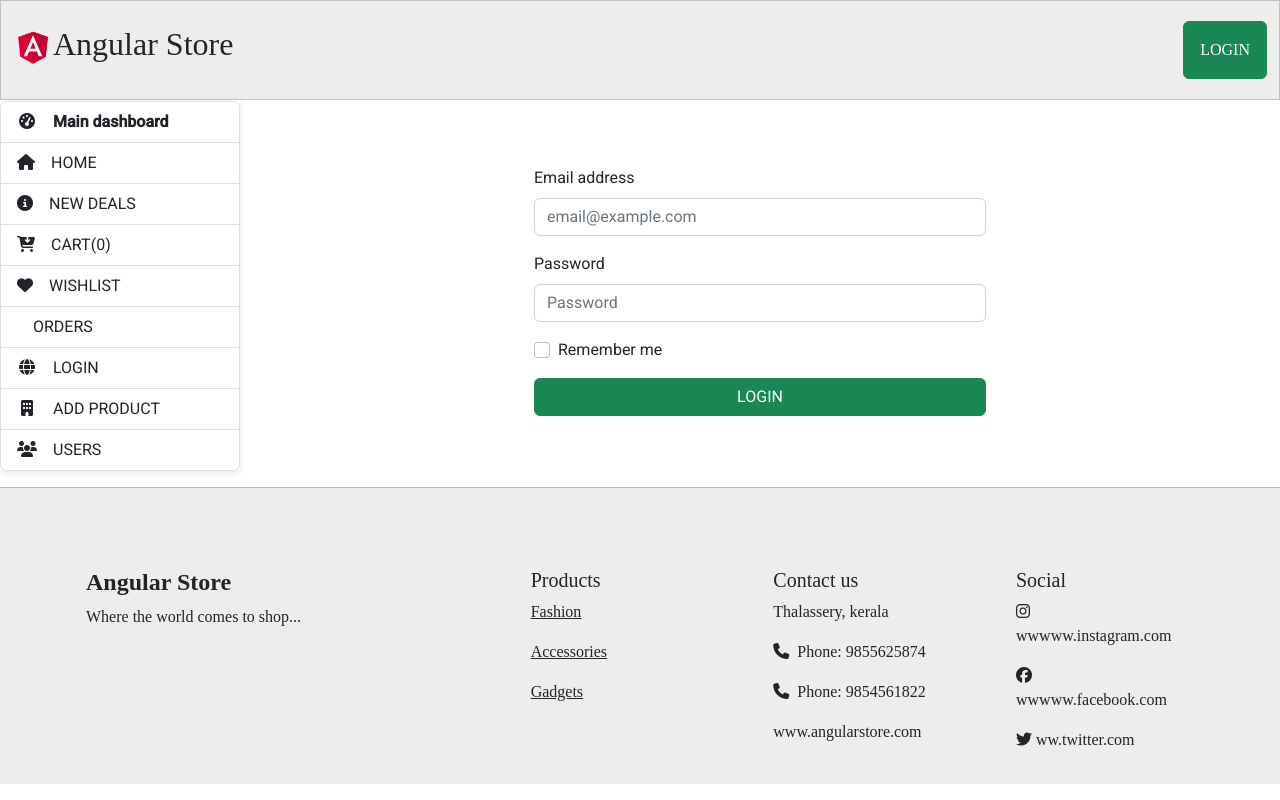
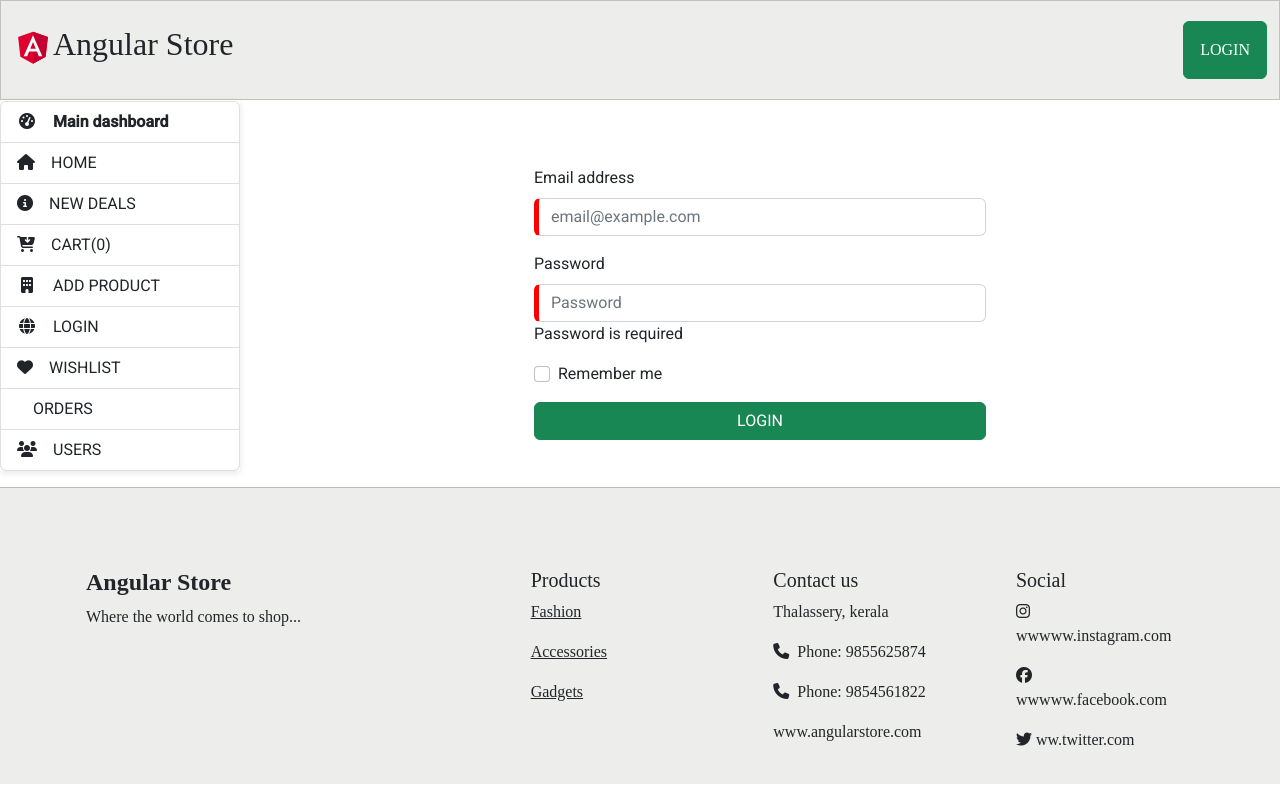
Before and after one commit to Dipin-K16/Angular-Store, an Angular app: page /login in a window 1280 px wide. Built offline with nearby package versions, Linux system fonts and the light colour scheme.

Commit message:
login validation

```diff
--- a/src/app/components/left-side-bar/left-side-bar.component.html
+++ b/src/app/components/left-side-bar/left-side-bar.component.html
@@ -20,18 +20,19 @@
           >{{ cartSize }}</span
         >)</a
       >
+      <a routerLink="add-product" class="list-group-item py-2"
+        ><i class="fas fa-building fa-fw me-3"></i><span>ADD PRODUCT</span></a
+      >
+      <a routerLink="login" class="list-group-item py-2"
+        ><i class="fas fa-globe fa-fw me-3"></i><span>LOGIN</span></a
+      >
       <a class="list-group-item py-2">
         <i class="fa fa-heart me-3"></i><span>WISHLIST</span>
       </a>
       <a class="list-group-item py-2"
         ><i class="fa fa-send me-3"></i><span>ORDERS</span></a
       >
-      <a routerLink="login" class="list-group-item py-2"
-        ><i class="fas fa-globe fa-fw me-3"></i><span>LOGIN</span></a
-      >
-      <a routerLink="add-product" class="list-group-item py-2"
-        ><i class="fas fa-building fa-fw me-3"></i><span>ADD PRODUCT</span></a
-      >
+
       <a class="list-group-item py-2"
         ><i class="fas fa-users fa-fw me-3"></i><span>USERS</span></a
       >
--- a/src/app/components/login/login.component.css
+++ b/src/app/components/login/login.component.css
@@ -2,11 +2,17 @@
     width: 500px;
 
 }
-
-
 
 .login-form{
     display: flex;
     justify-content: center;
     margin-top: 50px;
 }
+
+input.ng-invalid{
+    border-left: 5px solid red;
+}
+
+input.ng-valid{
+    border-left: 5px solid green;
+}
--- a/src/app/components/login/login.component.html
+++ b/src/app/components/login/login.component.html
@@ -1,17 +1,18 @@
 <div class="login-form">
   <div class="login">
-    <form class="px-4 py-3 ">
+    <form class="px-4 py-3 " [formGroup]="loginForm">
       <div class="mb-3">
         <label for="exampleDropdownFormEmail1" class="form-label"
           >Email address</label
         >
         <input
-          type="email"
+          type="text"
           class="form-control"
           id="exampleDropdownFormEmail1"
-          [formControl]="userName"
+          formControlName="userName"
           placeholder="email@example.com"
         />
+        <span *ngIf="userName?.invalid && userName?.touched" >Username is required</span>
       </div>
       <div class="mb-3">
         <label for="exampleDropdownFormPassword1" class="form-label"
@@ -21,9 +22,10 @@
           type="password"
           class="form-control"
           id="exampleDropdownFormPassword1"
-          [formControl]="password"
+          formControlName="password"
           placeholder="Password"
         />
+        <span *ngIf="password?.invalid" >Password is required</span>
       </div>
       <div class="mb-3">
         <div class="form-check">
--- a/src/app/components/login/login.component.ts
+++ b/src/app/components/login/login.component.ts
@@ -1,5 +1,5 @@
 import { Component } from '@angular/core';
-import { FormControl } from '@angular/forms';
+import { FormControl, FormGroup, Validators } from '@angular/forms';
 import { LoginService } from 'src/app/services/login/login.service';
 
 @Component({
@@ -15,14 +15,21 @@ export class LoginComponent {
   // password: string='';
   userToken: any = null;
 
-  userName = new FormControl()
-  password = new FormControl()
+  loginForm= new FormGroup({
+    userName:new FormControl('',Validators.required),
+    password:new FormControl('',Validators.required)
+  })
+
+  get userName(){return this.loginForm.get('userName')}
+  get password(){return this.loginForm.get('password')}
 
 
 
   onLogin() {
-    const username = this.userName.value;
-    const password = this.password.value;
+
+    const formData = this.loginForm.value
+    const username = formData.userName
+    const password = formData.password
     this.loginService.userLogin(username, password).subscribe((response: any) => {
       this.userToken = response.token;
       localStorage.setItem('userToken', this.userToken)
@@ -30,7 +37,7 @@ export class LoginComponent {
       alert('Login success')
     },
       (error) => {
-        alert('Login failed');
+        // alert('Login failed');
         console.log(error);
       }
     )
--- a/src/app/components/product-listing/product-detail/product-detail.component.css
+++ b/src/app/components/product-listing/product-detail/product-detail.component.css
@@ -10,12 +10,9 @@ img {
 
 .prod-detail{
     margin-top: 30px;
+    padding: 25px;
+    /* border: 2px solid black; */
 }
-
-.tab-content {
-    overflow: hidden;
-}
-
 
 .card {
     margin-top: 50px;
@@ -80,14 +77,12 @@ img {
     text-transform: UPPERCASE;
     font-weight: bold;
     color: #fff;
-    -webkit-transition: background .3s ease;
-    transition: background .3s ease;
 }
 
 .add-to-cart:hover,
-.like:hover {
+.like,:hover {
     /* background: #b36800; */
-    color: #fff;
+    color: #ffffff;
 }
 
 
--- a/src/app/components/product-listing/product-detail/product-detail.component.html
+++ b/src/app/components/product-listing/product-detail/product-detail.component.html
@@ -31,7 +31,7 @@
             Add to Cart
           </button>
           <button class="like btn btn-success" type="button">
-            <span class="fa fa-heart"></span>
+            <span class="fa fa-heart heart"></span>
           </button>
         </div>
       </div>
--- a/src/app/services/login/login.service.ts
+++ b/src/app/services/login/login.service.ts
@@ -48,7 +48,7 @@ export class LoginService implements OnInit{
 
   }
 
-  userLogin(username: string, password: string){
+  userLogin(username: any, password: any){
     const apiUrl = 'https://fakestoreapi.com/auth/login';
     console.log("loginnn workinggg");
     return this.http.post(apiUrl, {username:username,password:password})
```
